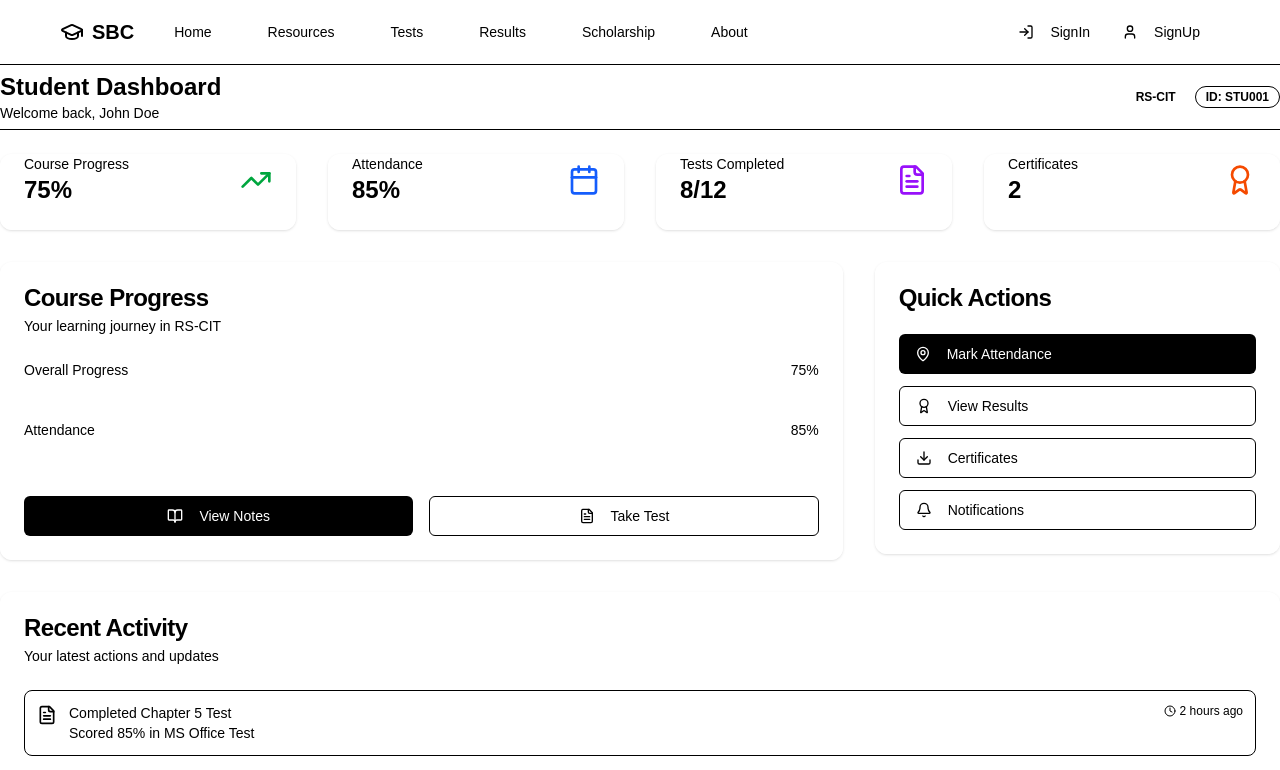
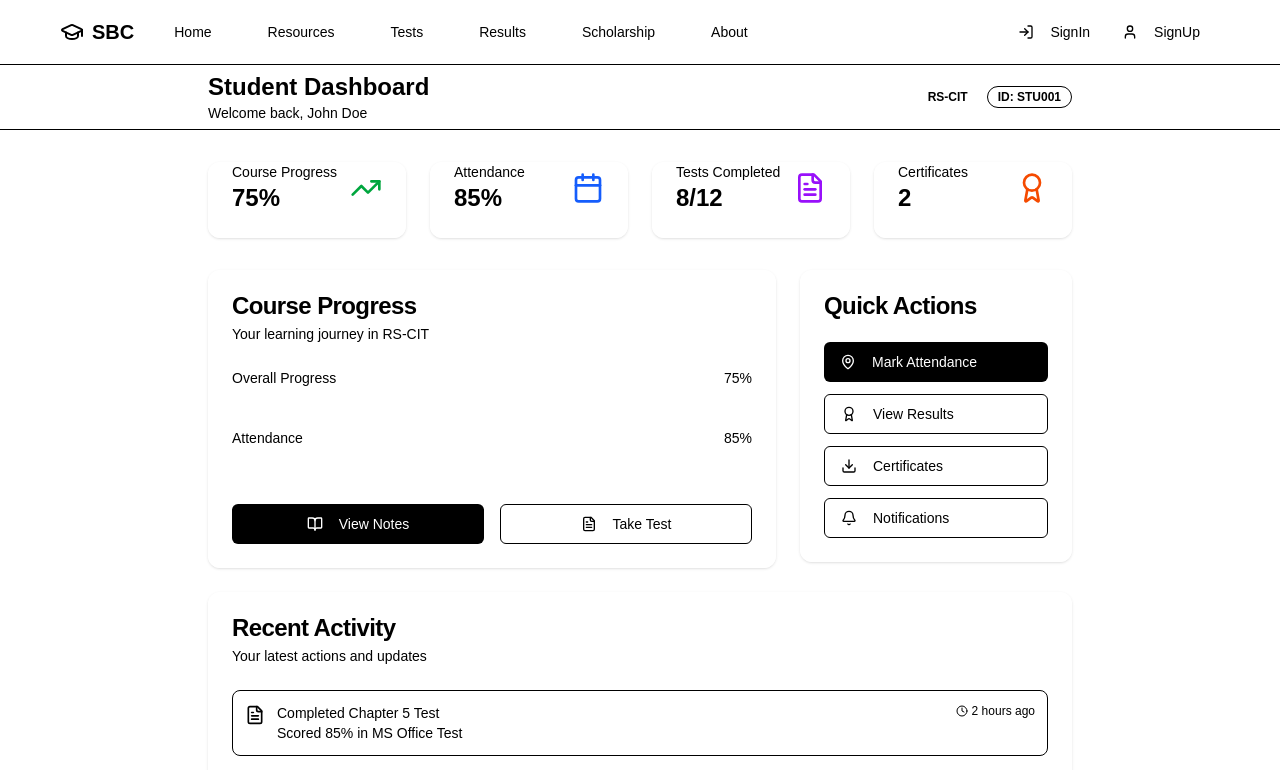
Before and after one commit to harfool/freelance-project, a React (Vite) app in the folder client/: page /dashboard in a window 1280 px wide. Shown: the top 770 px of the page. Built offline with nearby package versions, Linux system fonts and the light colour scheme.

Commit message:
Implement code changes to enhance functionality and improve performance

```diff
--- a/client/src/pages/Dashboard.jsx
+++ b/client/src/pages/Dashboard.jsx
@@ -118,7 +118,7 @@ export default function StudentDashboard() {
     <div className="min-h-screen bg-background">
       {/* Header */}
       <div className="border-b bg-muted/40">
-        <div className="container flex h-16 items-center justify-between">
+        <div className="container flex h-16 items-center justify-between max-w-4xl mx-auto px-4">
           <div>
             <h1 className="text-2xl font-bold">Student Dashboard</h1>
             <p className="text-sm text-muted-foreground">
@@ -132,9 +132,9 @@ export default function StudentDashboard() {
         </div>
       </div>
 
-      <div className="container py-6">
+      <div className="w-full max-w-4xl mx-auto px-4 py-8">
         {/* Quick Stats */}
-        <div className="grid gap-8 md:grid-cols-2 lg:grid-cols-4 mb-8">
+        <div className="grid gap-6 md:grid-cols-2 lg:grid-cols-4 mb-8">
           {quickStats.map((stat, index) => (
             <Card
               key={index}
@@ -155,7 +155,7 @@ export default function StudentDashboard() {
           ))}
         </div>
 
-        <div className="grid gap-8 md:grid-cols-2 lg:grid-cols-3 items-start">
+        <div className="grid gap-6 md:grid-cols-2 lg:grid-cols-3 items-start">
           {/* Course Progress */}
           <Card className="md:col-span-2 shadow-lg border-0 bg-white/90 hover:shadow-xl transition-shadow duration-200 rounded-xl">
             <CardHeader>
--- a/client/src/pages/Resources.jsx
+++ b/client/src/pages/Resources.jsx
@@ -139,6 +139,17 @@ export default function NotesPage() {
                 Access comprehensive notes, assignments, and study resources for
                 all courses
               </p>
+            </div>
+            {/* MVP PDF Download for Testing */}
+            <div className="flex justify-center mt-8">
+              <a
+                href="/PDF-RSCIT-Paper-PDF-27-April-2025.pdf"
+                download
+                className="inline-flex items-center px-6 py-3 bg-black text-white rounded-lg shadow hover:bg-neutral-900 transition-colors text-base font-semibold gap-2"
+              >
+                <Download className="h-5 w-5 mr-2" />
+                Download RS-CIT Paper (27 April 2025)
+              </a>
             </div>
           </div>
         </section>
```
Also changed, not shown: 1 other file (tests, documents, lock files or other folders).
